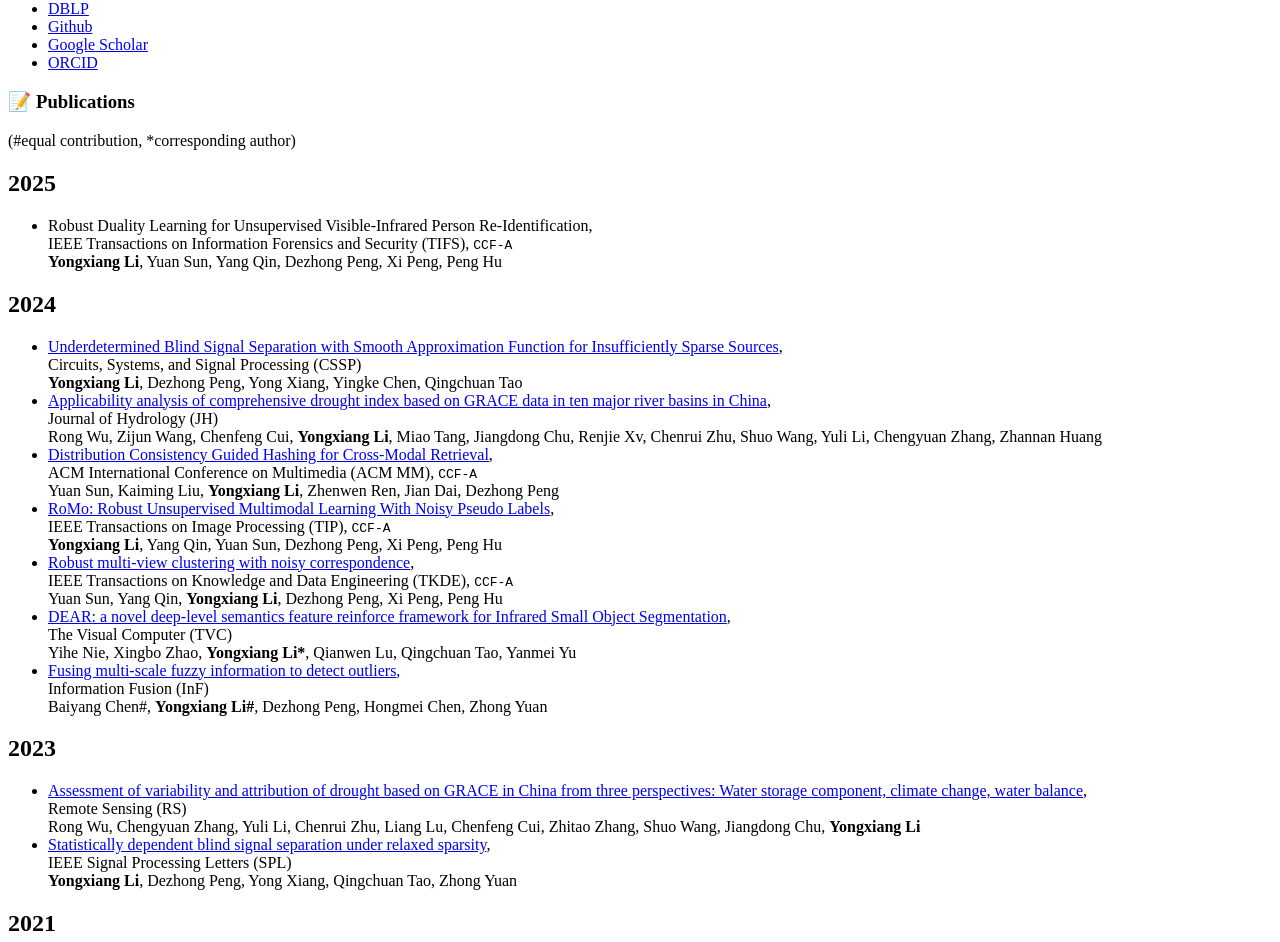
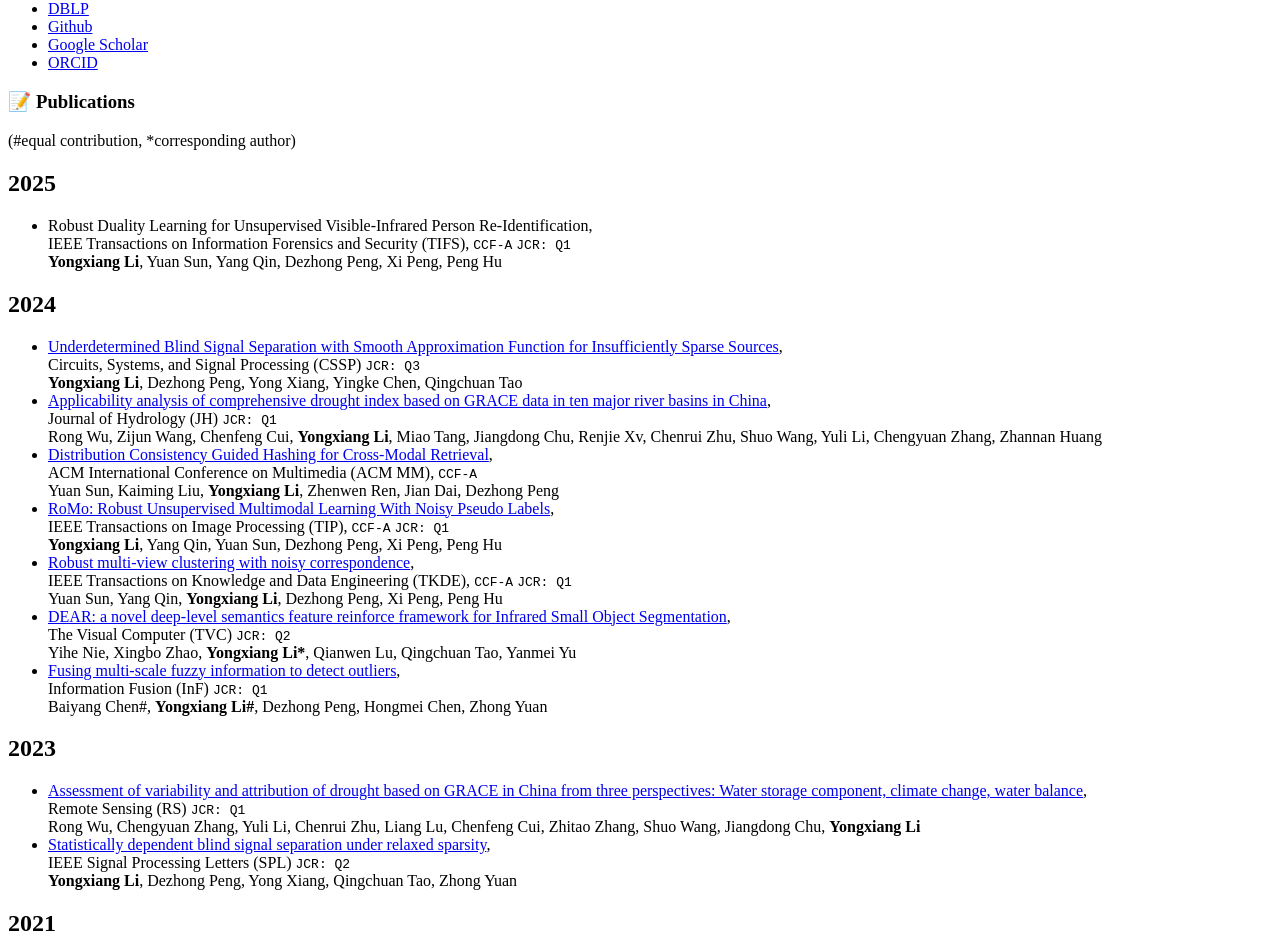
Before and after one commit to LYXRhythm/liyongxiang.github.io, a Jekyll site: the page built from _pages/includes/pub.md, in a window 1280 px wide and 1400 px high, scrolled down 302 px. Shown: the part 373-1315 px from the top of the window. Built offline with Jekyll 4.4.1, drawn with Linux system fonts in a browser that asks for light colours; our own code applies the rules of GitHub Pages for plain Markdown files.

Commit message:
rhythm commit

```diff
--- a/_pages/includes/pub.md
+++ b/_pages/includes/pub.md
@@ -3,20 +3,20 @@
 (#equal contribution, *corresponding author)
 
 ## 2025
-- Robust Duality Learning for Unsupervised Visible-Infrared Person Re-Identification, <br> IEEE Transactions on Information Forensics and Security (TIFS), `CCF-A` <br> **Yongxiang Li**, Yuan Sun, Yang Qin, Dezhong Peng, Xi Peng, Peng Hu
+- Robust Duality Learning for Unsupervised Visible-Infrared Person Re-Identification, <br> IEEE Transactions on Information Forensics and Security (TIFS), `CCF-A` `JCR: Q1` <br> **Yongxiang Li**, Yuan Sun, Yang Qin, Dezhong Peng, Xi Peng, Peng Hu
 
 ## 2024
-- [Underdetermined Blind Signal Separation with Smooth Approximation Function for Insufficiently Sparse Sources](https://link.springer.com/article/10.1007/s00034-024-02914-9), <br> Circuits, Systems, and Signal Processing (CSSP) <br> **Yongxiang Li**, Dezhong Peng, Yong Xiang, Yingke Chen, Qingchuan Tao
-- [Applicability analysis of comprehensive drought index based on GRACE data in ten major river basins in China](https://www.sciencedirect.com/science/article/pii/S0022169424016718), <br> Journal of Hydrology (JH) <br> Rong Wu, Zijun Wang, Chenfeng Cui, **Yongxiang Li**, Miao Tang, Jiangdong Chu, Renjie Xv, Chenrui Zhu, Shuo Wang, Yuli Li, Chengyuan Zhang, Zhannan Huang
+- [Underdetermined Blind Signal Separation with Smooth Approximation Function for Insufficiently Sparse Sources](https://link.springer.com/article/10.1007/s00034-024-02914-9), <br> Circuits, Systems, and Signal Processing (CSSP) `JCR: Q3` <br> **Yongxiang Li**, Dezhong Peng, Yong Xiang, Yingke Chen, Qingchuan Tao
+- [Applicability analysis of comprehensive drought index based on GRACE data in ten major river basins in China](https://www.sciencedirect.com/science/article/pii/S0022169424016718), <br> Journal of Hydrology (JH) `JCR: Q1` <br> Rong Wu, Zijun Wang, Chenfeng Cui, **Yongxiang Li**, Miao Tang, Jiangdong Chu, Renjie Xv, Chenrui Zhu, Shuo Wang, Yuli Li, Chengyuan Zhang, Zhannan Huang
 - [Distribution Consistency Guided Hashing for Cross-Modal Retrieval](https://dl.acm.org/doi/abs/10.1145/3664647.3680633), <br> ACM International Conference on Multimedia (ACM MM), `CCF-A` <br> Yuan Sun, Kaiming Liu, **Yongxiang Li**, Zhenwen Ren, Jian Dai, Dezhong Peng
-- [RoMo: Robust Unsupervised Multimodal Learning With Noisy Pseudo Labels](https://ieeexplore.ieee.org/abstract/document/10653726), <br> IEEE Transactions on Image Processing (TIP), `CCF-A`  <br> **Yongxiang Li**, Yang Qin, Yuan Sun, Dezhong Peng, Xi Peng, Peng Hu
-- [Robust multi-view clustering with noisy correspondence](https://ieeexplore.ieee.org/abstract/document/10595464), <br> IEEE Transactions on Knowledge and Data Engineering (TKDE), `CCF-A` <br> Yuan Sun, Yang Qin, **Yongxiang Li**, Dezhong Peng, Xi Peng, Peng Hu
-- [DEAR: a novel deep-level semantics feature reinforce framework for Infrared Small Object Segmentation](https://link.springer.com/article/10.1007/s00371-024-03499-9), <br> The Visual Computer (TVC) <br> Yihe Nie, Xingbo Zhao, **Yongxiang Li\***, Qianwen Lu, Qingchuan Tao, Yanmei Yu
-- [Fusing multi-scale fuzzy information to detect outliers](https://www.sciencedirect.com/science/article/pii/S1566253523004499), <br> Information Fusion (InF) <br> Baiyang Chen#, **Yongxiang Li#**, Dezhong Peng, Hongmei Chen, Zhong Yuan
+- [RoMo: Robust Unsupervised Multimodal Learning With Noisy Pseudo Labels](https://ieeexplore.ieee.org/abstract/document/10653726), <br> IEEE Transactions on Image Processing (TIP), `CCF-A` `JCR: Q1` <br> **Yongxiang Li**, Yang Qin, Yuan Sun, Dezhong Peng, Xi Peng, Peng Hu
+- [Robust multi-view clustering with noisy correspondence](https://ieeexplore.ieee.org/abstract/document/10595464), <br> IEEE Transactions on Knowledge and Data Engineering (TKDE), `CCF-A` `JCR: Q1` <br> Yuan Sun, Yang Qin, **Yongxiang Li**, Dezhong Peng, Xi Peng, Peng Hu
+- [DEAR: a novel deep-level semantics feature reinforce framework for Infrared Small Object Segmentation](https://link.springer.com/article/10.1007/s00371-024-03499-9), <br> The Visual Computer (TVC) `JCR: Q2` <br> Yihe Nie, Xingbo Zhao, **Yongxiang Li\***, Qianwen Lu, Qingchuan Tao, Yanmei Yu
+- [Fusing multi-scale fuzzy information to detect outliers](https://www.sciencedirect.com/science/article/pii/S1566253523004499), <br> Information Fusion (InF) `JCR: Q1` <br> Baiyang Chen#, **Yongxiang Li#**, Dezhong Peng, Hongmei Chen, Zhong Yuan
 
 ## 2023
-- [Assessment of variability and attribution of drought based on GRACE in China from three perspectives: Water storage component, climate change, water balance](https://www.mdpi.com/2072-4292/15/18/4426), <br> Remote Sensing (RS) <br> Rong Wu, Chengyuan Zhang, Yuli Li, Chenrui Zhu, Liang Lu, Chenfeng Cui, Zhitao Zhang, Shuo Wang, Jiangdong Chu, **Yongxiang Li**
-- [Statistically dependent blind signal separation under relaxed sparsity](https://ieeexplore.ieee.org/abstract/document/10113143), <br> IEEE Signal Processing Letters (SPL) <br> **Yongxiang Li**, Dezhong Peng, Yong Xiang, Qingchuan Tao, Zhong Yuan
+- [Assessment of variability and attribution of drought based on GRACE in China from three perspectives: Water storage component, climate change, water balance](https://www.mdpi.com/2072-4292/15/18/4426), <br> Remote Sensing (RS) `JCR: Q1` <br> Rong Wu, Chengyuan Zhang, Yuli Li, Chenrui Zhu, Liang Lu, Chenfeng Cui, Zhitao Zhang, Shuo Wang, Jiangdong Chu, **Yongxiang Li**
+- [Statistically dependent blind signal separation under relaxed sparsity](https://ieeexplore.ieee.org/abstract/document/10113143), <br> IEEE Signal Processing Letters (SPL) `JCR: Q2` <br> **Yongxiang Li**, Dezhong Peng, Yong Xiang, Qingchuan Tao, Zhong Yuan
 
 ## 2021
-- [SF-GAN: Face de-identification method without losing facial attribute information](https://ieeexplore.ieee.org/abstract/document/9382120), <br> IEEE Signal Processing Letters (SPL) <br> **Yongxiang Li**, Qianwen Lu, Qingchuan Tao, Xingbo Zhao, Yanmei Yu
+- [SF-GAN: Face de-identification method without losing facial attribute information](https://ieeexplore.ieee.org/abstract/document/9382120), <br> IEEE Signal Processing Letters (SPL) `JCR: Q2`<br> **Yongxiang Li**, Qianwen Lu, Qingchuan Tao, Xingbo Zhao, Yanmei Yu
```
Also changed, not shown: _pages/includes/pub_short.md (deleted, +0 -31 lines).
